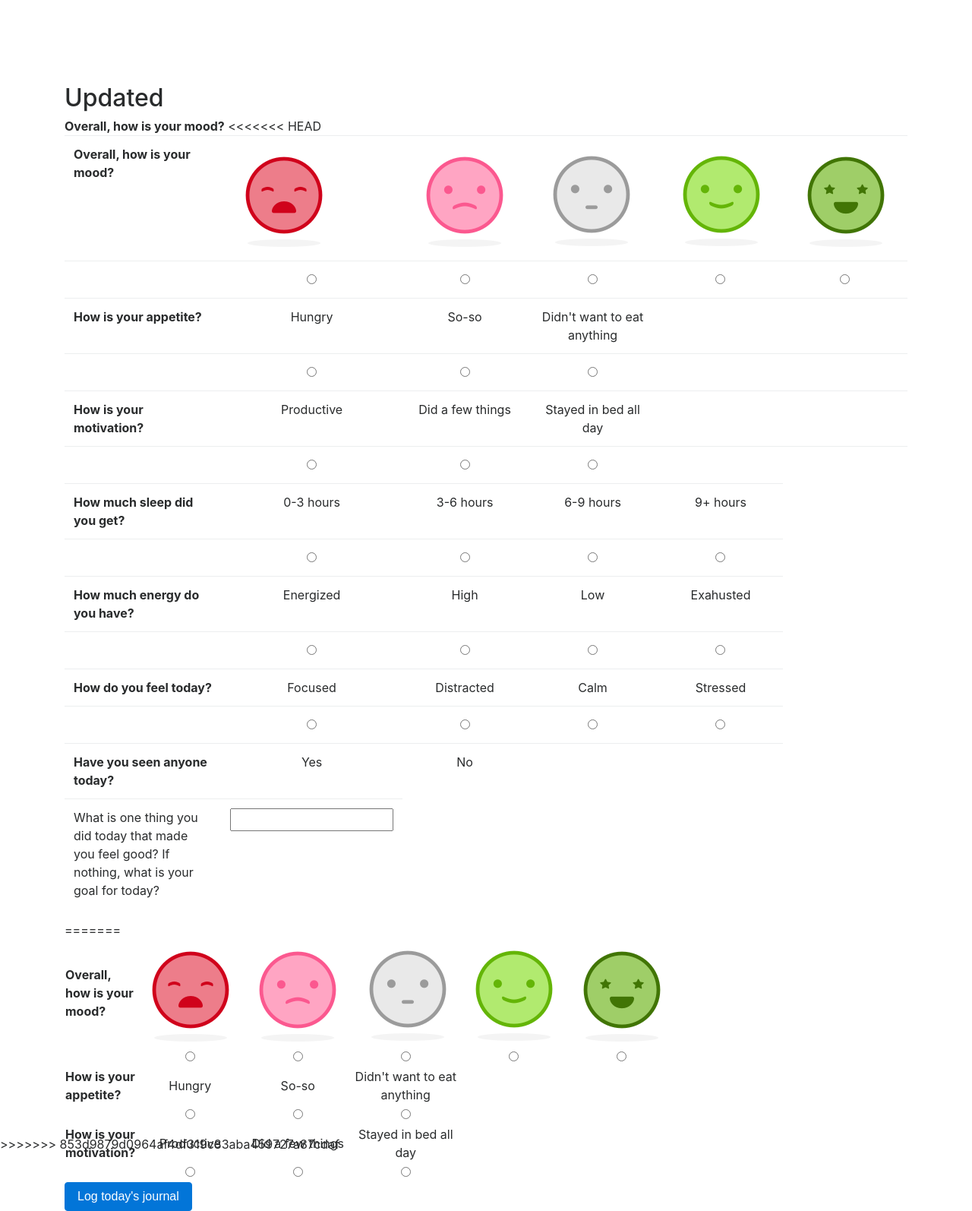
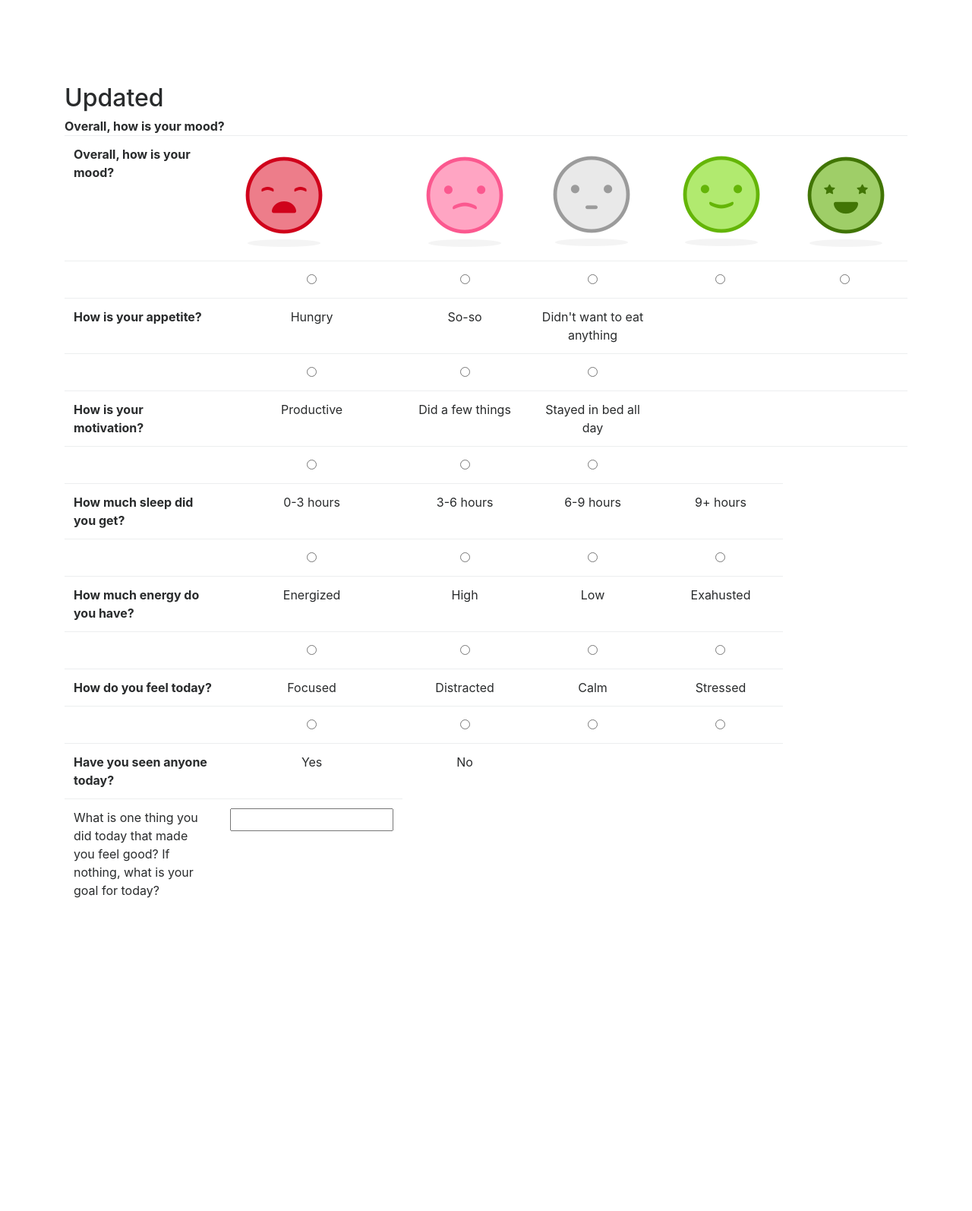
Before and after one commit to velvetbleurose/Save-the-World-in-Six-hours, a Flask app: page /user in a window 1280 px wide. Shown: the part 56-1650 px from the top of the page at 76% size. After the commit the page ends 1238 px from the top, so only its background shows below. Run offline with Flask 2, Linux system fonts and the light colour scheme; the visitor is signed in with stand-in values (Sample User, id 1); some libraries are stand-ins or nearby versions.

Commit message:
BASELINE

```diff
--- a/flaskr/app.py
+++ b/flaskr/app.py
@@ -2,7 +2,6 @@ from flask import Flask
 from flask import Flask, Response, request, render_template, redirect, url_for
 import flask
 import mongoQ
-import flask.ext.login as flask_login
 import flask_login
 
 app = Flask(__name__)
@@ -81,7 +80,7 @@ def user():
 @app.route("/logout")
 @flask_login.login_required
 def logout():
-    flas_login.logout_user()
+    flask_login.logout_user()
     return render_template('home.html')
 
 if __name__ == "__main__":
--- a/flaskr/templates/home.html
+++ b/flaskr/templates/home.html
@@ -30,9 +30,9 @@
 					<a class="nav-link" href="/logout">Logout</a>
 				</li>
 
-         <li class="nav=item">
+				<!-- <li class="nav-item" style="color:#eeeeee">
 					Logged in as: {{current_user.name}}
-        </li>
+				</li> -->
 				{%endif%}
 				<li class="nav-item">
 					<a class="nav-link" href="/user">Daily Diary</a>
--- a/flaskr/templates/user.html
+++ b/flaskr/templates/user.html
@@ -46,7 +46,6 @@
 		<strong>Overall, how is your mood?</strong>
 		<!-- not sure if this form is correct-->
 
-<<<<<<< HEAD
 <form method="post">
 <table class="table">
 	<thread>
@@ -161,76 +160,3 @@
 	</tr>
 
 </table>
-
-
-
-
-
-
-
-
-
-
-
-
-
-
-
-
-
-
-
-
-=======
-
-		<form method="post">
-			<table style="width:50%">
-				<tr>
-					<td><strong>Overall, how is your mood?</strong></td>
-					<td><img src="{{url_for('static', filename='1.png')}}"></td>
-					<td><img src="{{url_for('static', filename='2.png')}}"></td>
-					<td><img src="{{url_for('static', filename='3.png')}}"></td>
-					<td><img src="{{url_for('static', filename='4.png')}}"></td>
-					<td><img src="{{url_for('static', filename='5.png')}}"></td>
-				</tr>
-				<tr>
-					<td></td>
-					<td align="center"><input type="radio" name="answer"></td>
-					<td align="center"><input type="radio" name="answer"></td>
-					<td align="center"><input type="radio" name="answer"></td>
-					<td align="center"><input type="radio" name="answer"></td>
-					<td align="center"><input type="radio" name="answer"></td>
-				</tr>
-
-				<tr>
-					<td><strong>How is your appetite?</strong></td>
-					<td align="center">Hungry</td>
-					<td align="center">So-so</td>
-					<td align="center">Didn't want to eat anything</td>
-				</tr>
-				<tr>
-					<td></td>
-					<td align="center"><input type="radio" name="hungry" value="1"></td>
-					<td align="center"><input type="radio" name="so-so" value="1"></td>
-					<td align="center"><input type="radio" name="don't want anything" value="1"></td>
-				</tr>
-				<tr>
-					<td><strong>How is your motivation?</strong></td>
-					<td align="center">Productive</td>
-					<td align="center">Did a few things</td>
-					<td align="center">Stayed in bed all day</td>
-				</tr>
-				<tr>
-					<td></td>
-					<td align="center"><input type="radio" name="high" value="productive"></td>
-					<td align="center"><input type="radio" name="med" value="did a few things"></td>
-					<td align="center"><input type="radio" name="low" value="stayed in bed"></td>
-				</tr>
-			</table>
-
-			<input type="submit" class="btn btn-primary" name="submit" value="Log today's journal">
-		</form>
-	</div>
-</body>
-</html>
->>>>>>> 853d9879d0964af4df319c83aba459727a87cdaf
```
Also changed, not shown: 1 other file. Lines whose indentation alone changed are shown as unchanged.
